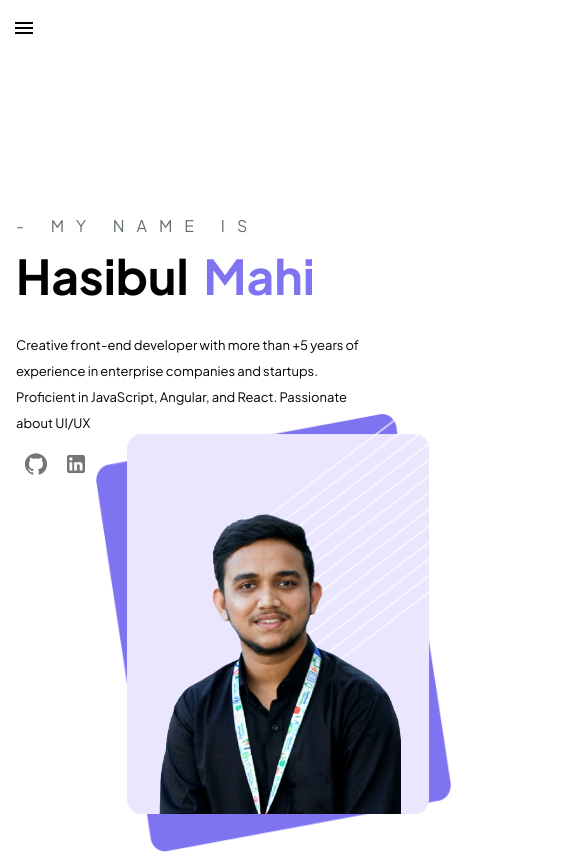
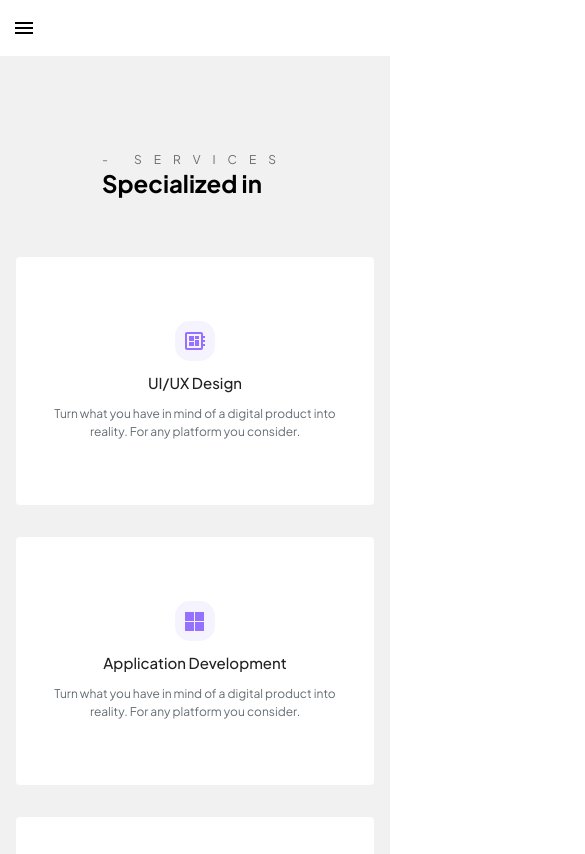
Before and after one commit to hasibulmahi/personal-portfolio, a Next.js app: page / in a window 390 px wide. Shown: the top 854 px of the page, 585 px wide, since content can reach past the window. Built offline with nearby package versions, Linux system fonts and the light colour scheme.

Commit message:
service section responsiveness

```diff
--- a/components/blog/blog.component.js
+++ b/components/blog/blog.component.js
@@ -17,7 +17,11 @@ import { PersonalBlog } from "./blog-seeds";
 
 function Blog(props) {
   return (
-    <SectionWrapper>
+    <SectionWrapper
+      sectionSx={{
+        bgcolor: "#F1F1F1",
+      }}
+    >
       <SectionTitle
         subTitle={"MY ARTICLES"}
         title={"Personal Blog"}
--- a/components/section-title/section-title.component.js
+++ b/components/section-title/section-title.component.js
@@ -23,6 +23,10 @@ function SectionTitle({ subTitle, title, alignment = "center" }) {
               <Typography
                 sx={{
                   letterSpacing: ".75rem",
+                  fontSize: {
+                    md: "1rem",
+                    xs: ".75rem",
+                  },
                 }}
               >
                 - {subTitle}
@@ -34,6 +38,11 @@ function SectionTitle({ subTitle, title, alignment = "center" }) {
                 sx={{
                   fontWeight: "700",
                   marginBottom: "3.75rem",
+                  fontSize: {
+                    md: "3rem",
+                    sm: "2rem",
+                    xs: "1.5rem",
+                  },
                 }}
               >
                 {title}
--- a/components/services/services.component.js
+++ b/components/services/services.component.js
@@ -25,22 +25,25 @@ function Services(props) {
       />
 
       <Container>
-        <Grid container spacing={10}>
+        <Grid container spacing={4}>
           {ServicesItems &&
             ServicesItems.map((item, i) => {
               return (
-                <Grid item sm={4} key={i}>
+                <Grid item md={4} xs={12} key={i}>
                   <Card
+                    className=" my_personal_dev"
                     sx={{
                       // textAlign: 'center',
-                      px: "3.25rem",
-                      height: "270px",
-                      width: "220px",
+                      px: {
+                        sm: "3.25rem",
+                        xs: "1.25rem",
+                      },
                       display: "flex",
                       alignItems: "center",
                       justifyContent: "center",
                       flexFlow: "column",
                       boxShadow: "none",
+                      py: 8,
                     }}
                   >
                     <IconButton
--- a/pages/index.js
+++ b/pages/index.js
@@ -1,27 +1,26 @@
-import Image from 'next/image'
-import { Inter } from 'next/font/google'
-import { Box, Typography } from '@mui/material'
-import Layout from '@/components/layout'
-import Hero from '@/components/hero/hero.component'
-import Services from '@/components/services/services.component'
-import Portfolios from '@/components/portfolios/portfolios.component'
-import Blog from '@/components/blog/blog.component'
-import Education from '@/components/education/education.component'
-import LeftPositionedTimeline from '@/components/education/education-timeline'
-import Contact from '@/components/contact/contact.component'
+import Image from "next/image";
+import { Inter } from "next/font/google";
+import { Box, Typography } from "@mui/material";
+import Layout from "@/components/layout";
+import Hero from "@/components/hero/hero.component";
+import Services from "@/components/services/services.component";
+import Portfolios from "@/components/portfolios/portfolios.component";
+import Blog from "@/components/blog/blog.component";
+import Education from "@/components/education/education.component";
+import LeftPositionedTimeline from "@/components/education/education-timeline";
+import Contact from "@/components/contact/contact.component";
 
-const inter = Inter({ subsets: ['latin'] })
+const inter = Inter({ subsets: ["latin"] });
 
 export default function Home() {
   return (
     <Layout>
-        <Hero/>
-        {/* <SectionTitle/> */}
-        <Services/>
-        <Portfolios/>
-        <Blog/>
-        <Education/>
-        <Contact/>
+      {/* <Hero /> */}
+      <Services />
+      <Portfolios />
+      <Blog />
+      <Education />
+      <Contact />
     </Layout>
-  )
+  );
 }
```
